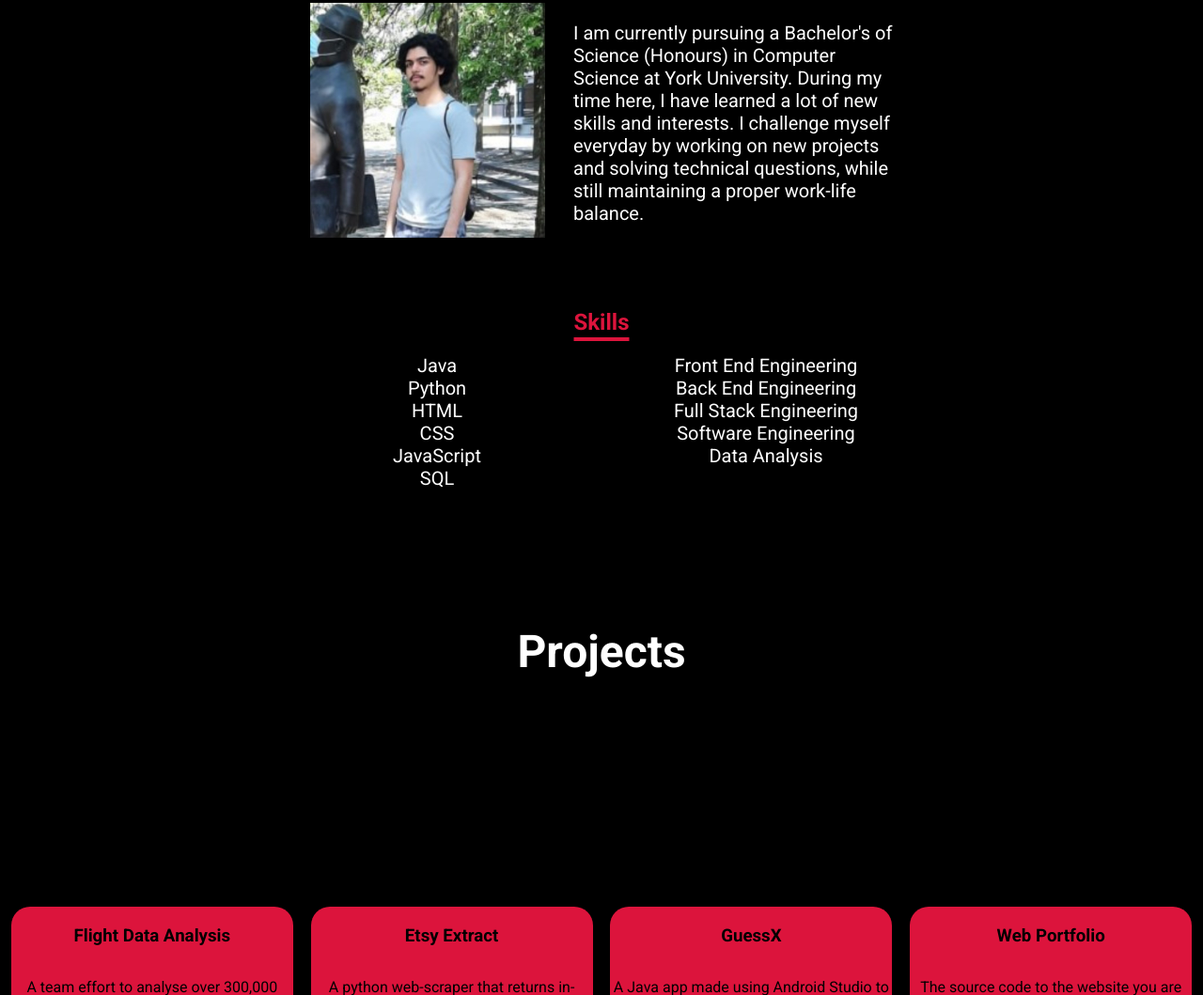
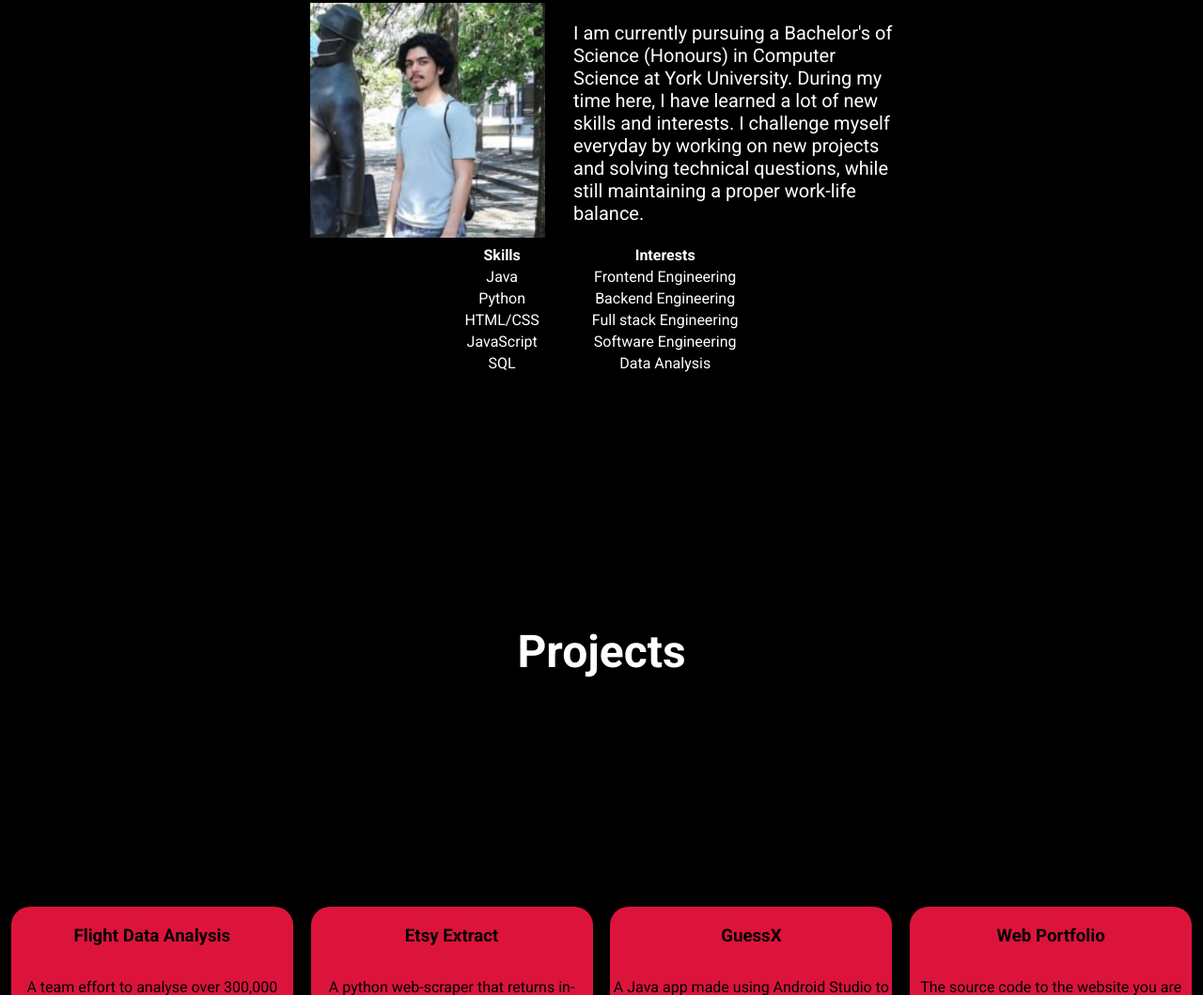
Before and after one commit to rehan-nasir/rehan-nasir.github.io, a plain HTML site: page index.html in a window 1280 px wide. Shown: the part 1245-2304 px from the top of the page at 94% size. Drawn offline with nearby package versions, Linux system fonts and the light colour scheme.

Commit message:
HTML Version 1
Finished HTML File. (needs optimization)

```diff
--- a/index.html
+++ b/index.html
@@ -27,7 +27,7 @@
             </div>
         </header>
         <section class="container" id="intro">
-            <div id="intro-text">
+            <div id="intro-text" class="scroll-reveal">
                 <div id="intro-msg">
                     <h1>Hello There! I'm Rehan.</h1>
                     <p class="text-anim">Welcome to my page.</p>
@@ -47,16 +47,56 @@
             </div>
             <div id="about-content" class="scroll-reveal">
                 <div id="about-img-p">
-                    <img src="images/picture.jpg" alt="" height="250px">
+                    <img src="images/picture.jpg" alt="" id="me" height="250px">
                     <div id="abt-p">
                         <p>I am currently pursuing a Bachelor's of Science (Honours) in Computer Science at York University. During my time here, I have learned a lot of new skills and interests. I challenge myself everyday by working on new projects and solving technical questions, while still maintaining a proper work-life balance.</p>
                     </div>
                 </div>
-                <div id="skills-title">
+                <!-- <div id="skills-title">
                     <h2>Skills</h2>
-                </div>
+                </div> -->
                 <div id="skills-interests-container">
-                    <div id="skills">
+                    <table id="skills">
+                        <tr>
+                            <th>Skills</th>
+                        </tr>
+                        <tr>
+                            <td>Java</td>
+                        </tr>
+                        <tr>
+                            <td>Python</td>
+                        </tr>
+                        <tr>
+                            <td>HTML/CSS</td>
+                        </tr>
+                        <tr>
+                            <td>JavaScript</td>
+                        </tr>
+                        <tr>
+                            <td>SQL</td>
+                        </tr>
+                    </table>
+                    <table id="interests">
+                        <tr>
+                            <th>Interests</th>
+                        </tr>
+                        <tr>
+                            <td>Frontend Engineering</td>
+                        </tr>
+                        <tr>
+                            <td>Backend Engineering</td>
+                        </tr>
+                        <tr>
+                            <td>Full stack Engineering</td>
+                        </tr>
+                        <tr>
+                            <td>Software Engineering</td>
+                        </tr>
+                        <tr>
+                            <td>Data Analysis</td>
+                        </tr>
+                    </table>
+                    <!-- <div id="skills">
                         <span></span>
                             <div id="skill">Java</div>
                             <div id="skill">Python</div>
@@ -71,6 +111,7 @@
                         <div id="interest">Full Stack Engineering</div>
                         <div id="interest">Software Engineering</div>
                         <div id="interest">Data Analysis</div>
+                    </div> -->
                 </div>
             </div>
         </section>
@@ -103,15 +144,16 @@
                 <p>Want to stay in touch? Send me a message!</p>
             </div>
             <div id="socials" class="scroll-reveal">
-                <form action="" id="contact-msg">
+                <form action="https://api.web3forms.com/submit" method="POST" id="contact-msg">
                     <div id="inp-email" class="aa">
-                        <input type="text" placeholder="Email" class="input-style email-name">
+                        <input required type="text" placeholder="Email" class="input-style email-name" name="email">
                     </div>
+                    <input type="hidden" name="access_key" value="dc7fb0d8-4792-4c24-a658-54a91a502713">
                     <div id="inp-name" class="aa">
-                        <input type="text" placeholder="Name" class="input-style email-name">
+                        <input required type="text" placeholder="Name" class="input-style email-name" name="name">
                     </div>
                     <div class="aa">
-                        <textarea name="" name="" placeholder="Message" class="input-style" id="inp-msg"></textarea>
+                        <textarea required name="message" placeholder="Message" class="input-style" id="inp-msg"></textarea>
                     </div>
                     <div id="inp-btn" class="aa">
                         <button class="input-style" id="form-btn">SUBMIT</button>
```
